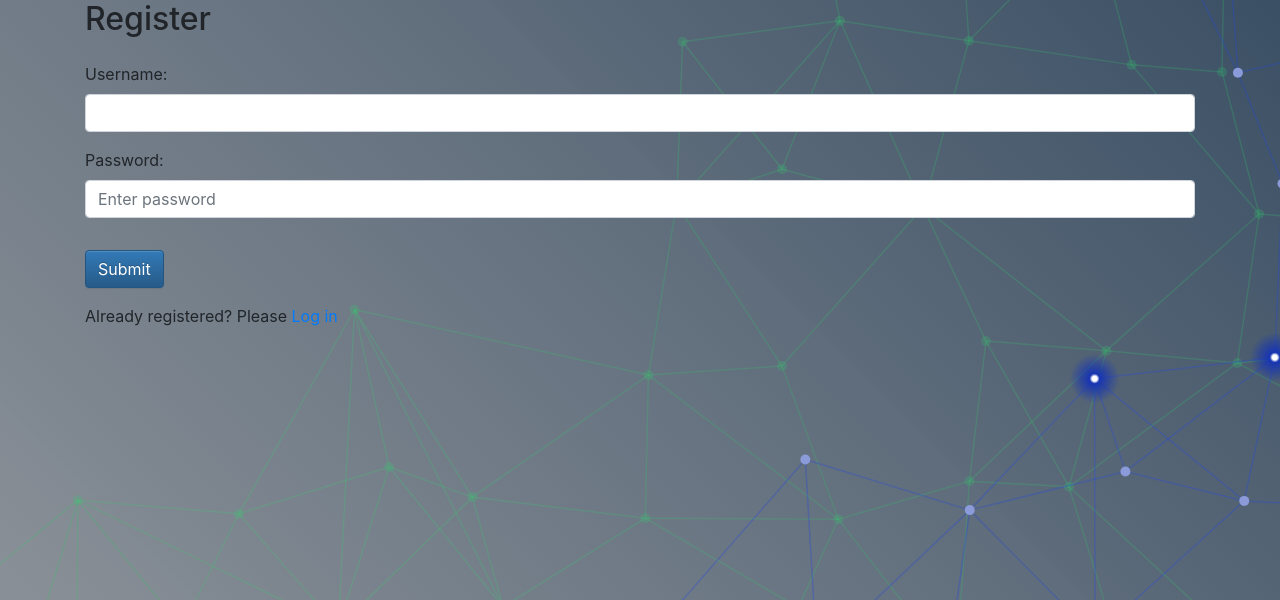
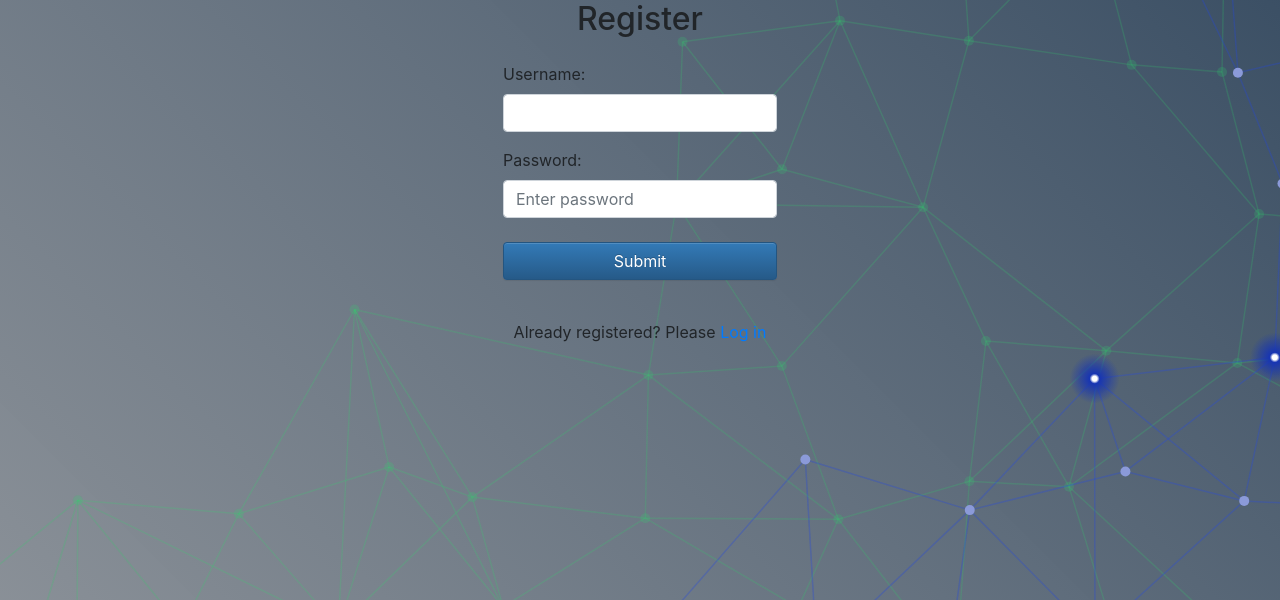
Before and after one commit to CI-Team3/team3, a Flask app: page /register in a window 1280 px wide. Shown: the part 72-672 px from the top of the page. Run offline with Flask 2, Linux system fonts and the light colour scheme; some libraries are stand-ins or nearby versions.

Commit message:
Submit button made block-style to fill entire space

```diff
--- a/static/css/style.css
+++ b/static/css/style.css
@@ -51,8 +51,16 @@ body {
 }
 /* LOGIN */
 .forms-centering {
+    /* this class is used for REGISTER forms too */
     margin: 0 auto;
     max-width: 70%;
+}
+.btn {
+
+}
+/* REGISTER */
+.center-align {
+    text-align: center;
 }
 /* FOOTER */
 footer {
--- a/templates/login.html
+++ b/templates/login.html
@@ -33,7 +33,7 @@
           <span class="error-message hide" id="password_error"
             >Error password message</span>
         </div>
-        <button type="submit" class="btn btn-primary mt-3">Submit</button>
+        <button type="submit" class="btn btn-block btn-primary mt-4 mb-4">Submit</button>
       </form>
     </div>
   </div>
--- a/templates/register.html
+++ b/templates/register.html
@@ -4,6 +4,7 @@
     <h2 class="center-align">Register</h2>
     <div class="login-container">
         <div class="row">
+            <div class="forms-centering">
             <form class="col s12 m6 offset-m3" method="POST" action="{{ url_for('register') }}" id="registration_form">
                 <div class="mb-3 mt-3">
                     <label for="username" class="form-label">Username:</label>
@@ -31,12 +32,14 @@
 
                 </div>
 
-                <button type="submit" id="register_submit" class="btn btn-primary mt-3">Submit</button>
+                <button type="submit" id="register_submit" class="btn btn-block btn-primary mt-4 mb-4">Submit</button>
             </form>
+            </div>
         </div>
 
 
         <div class="row mt-3">
+            <div class="forms-centering">
             <div class="col s12">
                 <p class="right-align">
                     Already registered? Please
@@ -44,6 +47,7 @@
                 </p>
             </div>
         </div>
+        </div>
     </div>
 
 {% endblock %}
```
